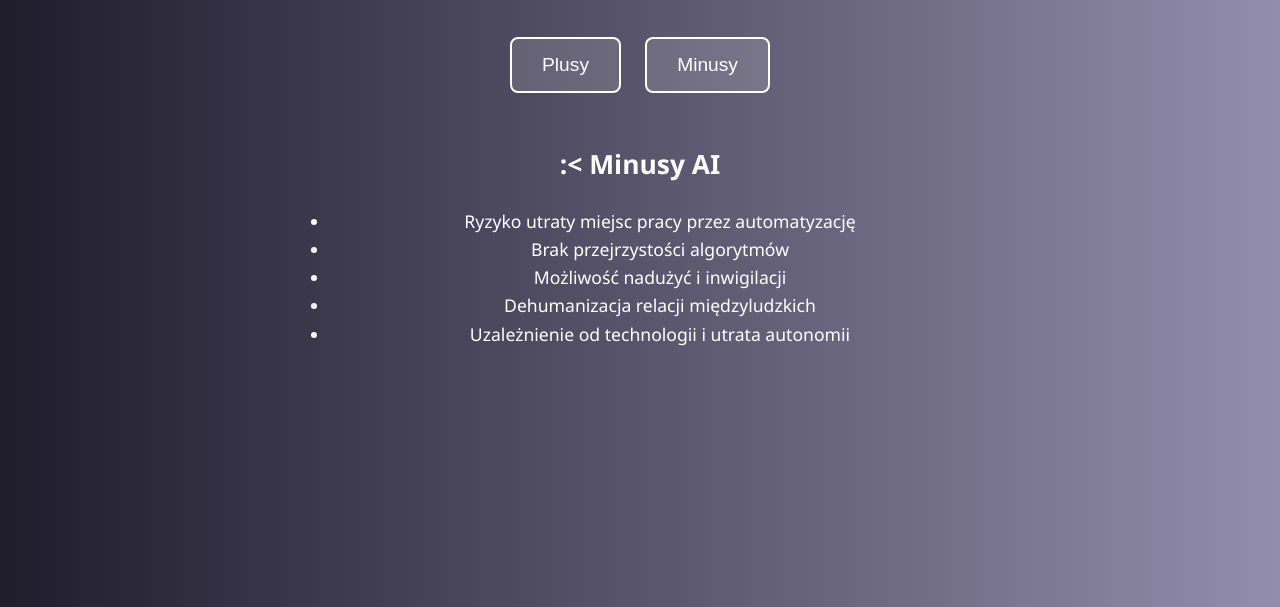
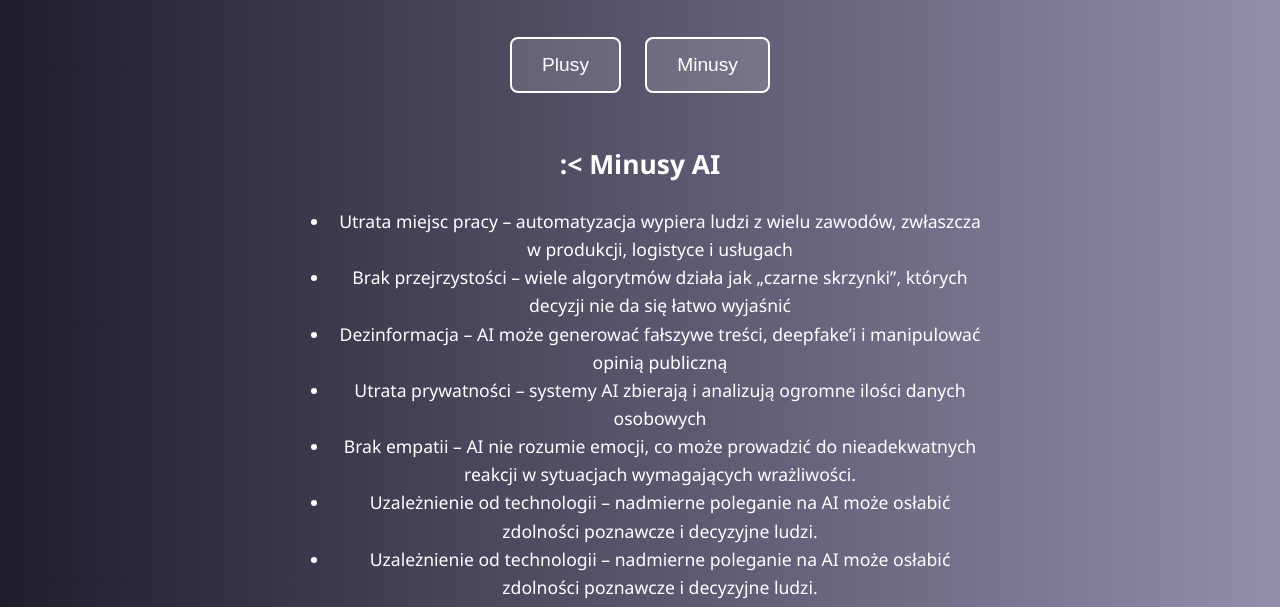
Before and after one commit to 1i-2022-Marta-10/ai--, a plain HTML site: page index.html in a window 1280 px wide. Both pictures are taken after a click on the button "Minusy". Shown: the part 185-792 px from the top of the page. Drawn offline with Linux system fonts and the light colour scheme.

Commit message:
Update index.html
dodanie minusow

```diff
--- a/index.html
+++ b/index.html
@@ -83,14 +83,20 @@
       document.getElementById("output").innerHTML = `
         <h2> :< Minusy AI</h2>
         <ul>
-          <li>Ryzyko utraty miejsc pracy przez automatyzację</li>
-          <li>Brak przejrzystości algorytmów</li>
-          <li>Możliwość nadużyć i inwigilacji</li>
-          <li>Dehumanizacja relacji międzyludzkich</li>
-          <li>Uzależnienie od technologii i utrata autonomii</li>
+          <li>Utrata miejsc pracy – automatyzacja wypiera ludzi z wielu zawodów, zwłaszcza w produkcji, logistyce i usługach</li>
+          <li>Brak przejrzystości – wiele algorytmów działa jak „czarne skrzynki”, których decyzji nie da się łatwo wyjaśnić</li>
+          <li>Dezinformacja – AI może generować fałszywe treści, deepfake’i i manipulować opinią publiczną</li>
+          <li>Utrata prywatności – systemy AI zbierają i analizują ogromne ilości danych osobowych</li>
+          <li>Brak empatii – AI nie rozumie emocji, co może prowadzić do nieadekwatnych reakcji w sytuacjach wymagających wrażliwości.</li>
+          <li>Uzależnienie od technologii – nadmierne poleganie na AI może osłabić zdolności poznawcze i decyzyjne ludzi.</li>
+          <li>Uzależnienie od technologii – nadmierne poleganie na AI może osłabić zdolności poznawcze i decyzyjne ludzi.</li>
+          <li>Trudności w regulacji – prawo nie nadąża za rozwojem AI, co prowadzi do luk i nadużyć</li>
+          <li>Zagrożenie dla bezpieczeństwa – AI może być używana w cyberatakach, autonomicznych broniach i systemach nadzoru.</li>
+          <li>Brak odpowiedzialności – trudno ustalić, kto ponosi winę za błędy AI: twórca, użytkownik czy system?</li>
         </ul>
       `;
     }
   </script>
 </body>
+
 </html>
```
